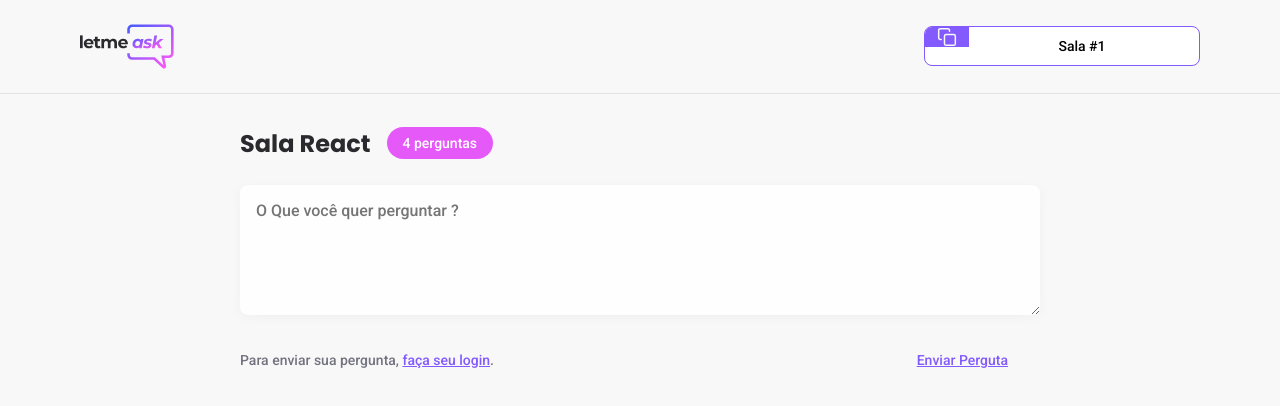
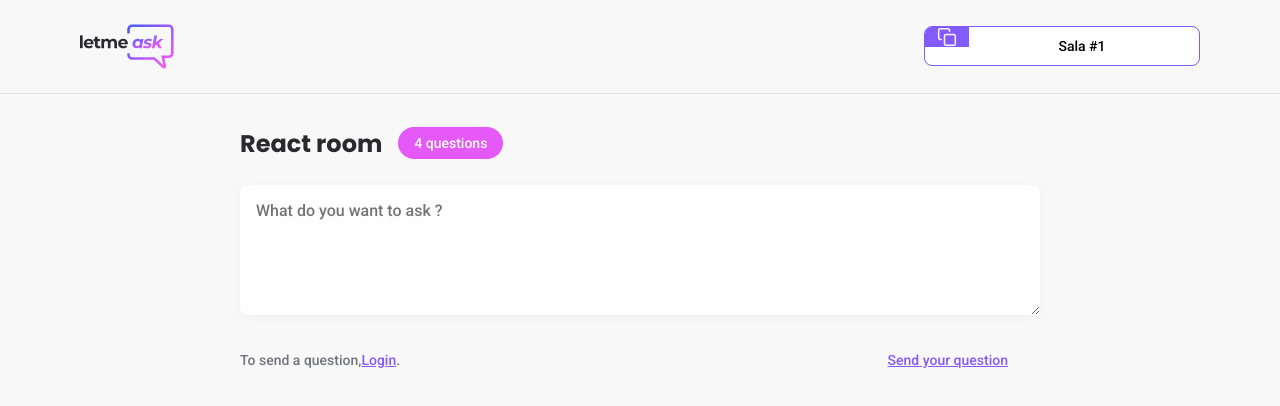
Before and after one commit to marcelo-rebello1982/NodeJS, a React (Create React App) app: page /rooms/1 in a window 1280 px wide. Shown: the top 406 px of the page. Built offline with nearby package versions, Linux system fonts and the light colour scheme; no server answers.

Commit message:
feature : inserindo registro de perguntas

```diff
--- a/src/pages/Home.tsx
+++ b/src/pages/Home.tsx
@@ -1,7 +1,7 @@
 import { useHistory } from 'react-router-dom';
-import illustrationImg from '../assets/images/illustration.svg'
+import illustrationImg from '../assets/images/illustration.svg';
 import logoImg from '../assets/images/logo.svg';
-import googleIconImg from '../assets/images/google-icon.svg'
+import googleIconImg from '../assets/images/google-icon.svg';
 import { Button } from '../components/Button';
 import '../styles/auth.scss';
 import { useAuth } from '../hooks/useAuth';
@@ -9,14 +9,13 @@ import { FormEvent, useState } from 'react';
 import { database } from '../services/firebase';
 
 export function Home() {
-
   const history = useHistory();
-    const { user, signInwithGoogle } = useAuth()
-    const [ roomCode, setRoomCode ] = useState('');
+  const { user, signInwithGoogle } = useAuth();
+  const [roomCode, setRoomCode] = useState('');
 
   async function handleCreateRoom() {
     if (!user) {
-          await signInwithGoogle()
+      await signInwithGoogle();
       // await só e executado com resposta de sucess
     }
     history.push('/rooms/new');
@@ -30,7 +29,7 @@ export function Home() {
     }
     const roomRef = await database.ref(`rooms/${roomCode}`).get();
     if (!roomRef.exists()) {
-            alert('Room not found.. ou does no exist..sei lá')
+      alert('Room not found.. ou does no exist..sei lá');
       return;
     }
     history.push(`/rooms/${roomCode}`);
@@ -39,30 +38,29 @@ export function Home() {
   return (
     <div id="page-auth">
       <aside>
-                <img src={illustrationImg} alt="Ilustracão simbolizando perguntas e respostas" />
-                <strong>Crie salas de Q&amp;A ao-vivo</strong>
-                <p>Tire as duvidas em tempo real * alterar stilo</p>
+        <img src={illustrationImg} alt="Symbolizing questions and answers" />
+        <strong>Create rooms Q&amp;A at real-time</strong>
+        <p>Take the doubts in real time</p>
       </aside>
       <main>
         <div className="main-content">
           <img src={logoImg} alt="letmeask" />
           <button onClick={handleCreateRoom} className="create-room">
             <img src={googleIconImg} alt="Logo do google" />
-                        Crie sua sala com o google
+            Create your room with Google
           </button>
-                    <div className="separator">ou entre em uma sala</div>
+          <div className="separator">or enter one room</div>
           <form onSubmit={handleJoinRoom}>
-                        <input type="text"
-                            placeholder="digte o codigo da sala"
-                            onChange={event => setRoomCode(event.target.value)}
+            <input
+              type="text"
+              placeholder="Enter the room code"
+              onChange={(event) => setRoomCode(event.target.value)}
               value={roomCode}
             />
-                        <Button type="submit">
-                            Entrar na sala
-                        </Button>
+            <Button type="submit">Enter the room</Button>
           </form>
         </div>
       </main>
     </div>
-    )
+  );
 }
--- a/src/pages/NewRoom.tsx
+++ b/src/pages/NewRoom.tsx
@@ -1,5 +1,5 @@
-import { Link, useHistory } from 'react-router-dom'
-import illustrationImg from '../assets/images/illustration.svg'
+import { Link, useHistory } from 'react-router-dom';
+import illustrationImg from '../assets/images/illustration.svg';
 import logoImg from '../assets/images/logo.svg';
 import { Button } from '../components/Button';
 import '../styles/auth.scss';
@@ -8,14 +8,13 @@ import { FormEvent, useState } from 'react';
 import { database } from '../services/firebase';
 
 export function NewRoom() {
-
-   const { user } = useAuth()
-   const history = useHistory()
+  const { user } = useAuth();
+  const history = useHistory();
   const [newRoom, setNewRoom] = useState('');
 
   async function handleCreateRoom(event: FormEvent) {
     event.preventDefault();
-       if (newRoom.trim() ==='') {
+    if (newRoom.trim() === '') {
       return;
     }
     const roomRef = database.ref('rooms');
@@ -23,36 +22,35 @@ export function NewRoom() {
     const firebaseRoom = await roomRef.push({
       title: newRoom,
       authorId: user?.id,
-       })
-       history.push(`/rooms/${firebaseRoom.key}`)
+    });
+    history.push(`/rooms/${firebaseRoom.key}`);
   }
 
   return (
     <div id="page-auth">
       <aside>
-                <img src={illustrationImg} alt="Ilustracão simbolizando perguntas e respostas" />
-                <strong>Crie salas de Q&amp;A ao-vivo</strong>
-                <p>Tire as duvidas em tempo real * alterar stilo</p>
+        <img src={illustrationImg} alt="Symbolizing questions and answers" />
+        <strong>Create rooms Q&amp;A at one real time</strong>
+        <p>Take your doubts in real time</p>
       </aside>
       <main>
         <div className="main-content">
           <img src={logoImg} alt="letmeask" />
-                    <h2>Criar uma nova sala</h2>
+          <h2>Create one new Room</h2>
           <form onSubmit={handleCreateRoom}>
-                        <input type="text"
-                                placeholder="Nome da sala"
-                                onChange={event => setNewRoom(event.target.value)}
-                                value = {newRoom}
+            <input
+              type="text"
+              placeholder="room name"
+              onChange={(event) => setNewRoom(event.target.value)}
+              value={newRoom}
             />
-                        <Button type="submit">
-                            Criar Sala
-                        </Button>
+            <Button type="submit">Create new room</Button>
           </form>
           <p>
-                        quer entrar em uma sala exitente ? <Link to="/">clique aqui</Link>
+            Want to enter an existing room ? <Link to="/">Click here</Link>
           </p>
         </div>
       </main>
     </div>
-    )
+  );
 }
--- a/src/pages/Room.tsx
+++ b/src/pages/Room.tsx
@@ -1,42 +1,79 @@
-import {useParams } from 'react-router-dom';
+import { FormEvent } from 'react';
+import { useState } from 'react';
+import { useParams } from 'react-router-dom';
 import logoImg from '../assets/images/logo.svg';
 import { Button } from '../components/Button';
 import { RoomCode } from '../components/RoomCode';
-import '../styles/room.scss'
-
+import { useAuth } from '../hooks/useAuth';
+import { database } from '../services/firebase';
+import '../styles/room.scss';
 
 type RoomParams = {
-    id : string;
+  id: string;
+};
+
+export function Room() {
+  const { user } = useAuth();
+  const params = useParams<RoomParams>();
+  const roomID = params.id;
+
+  const [newQuestion, setNewQuestion] = useState('');
+
+  async function handleSendQuestion(event: FormEvent) {
+    event.preventDefault();
+
+    if (newQuestion.trim() === '') {
+      return;
+    }
+    if (!user) {
+      throw new Error('You must de log');
     }
 
+    const question = {
+      content: newQuestion,
+      author: {
+        name: user?.name,
+        avatar: user.avatar,
+      },
+      isHighlighted: false,
+      isAnswered: false,
+    };
 
-export function Room() {
-
-    const params = useParams<RoomParams>();
-
+    await database.ref(`rooms/${roomID}/questions`).push(question);
+    setNewQuestion('');
+  }
 
   return (
     <div id="page-room">
       <header>
         <div className="content">
-                    <img src={logoImg} alt="LetMeask" />
-                  <RoomCode code={params.id}/>
+          <img src={logoImg} alt="LetMeask" /> <RoomCode code={roomID} />
         </div>
       </header>
-
       <main className="content">
         <div className="room-title">
-                    <h1>Sala React</h1>
-                    <span>4 perguntas</span>
+          <h1>React room</h1> <span>4 questions</span>
         </div>
-                <form>
+        <form onSubmit={handleSendQuestion}>
+          <textarea
+            placeholder="What do you want to ask ?"
+            onChange={(event) => setNewQuestion(event.target.value)}
+            value={newQuestion}
+          />
 
-                    <textarea
-                     placeholder="O Que você quer perguntar ?"
-                />
           <div className="form-footer">
-                        <span>Para enviar sua pergunta, <button>faça seu login</button>.</span>
-                            <Button type ="submit">Enviar Perguta</Button>
+            {user ? (
+              <div className="user-info">
+                <img src={user.avatar} alt={user.name} />
+                <span>{user.name}</span>
+              </div>
+            ) : (
+              <span>
+                To send a question,<button> Login</button>.
+              </span>
+            )}
+
+            <Button type="submit">Send your question</Button>
           </div>
         </form>
       </main>
--- a/src/styles/room.scss
+++ b/src/styles/room.scss
@@ -10,7 +10,7 @@
       justify-content: space-between;
       align-items: center;
 
-            >img {
+      > img {
         max-height: 45px;
       }
     }
@@ -36,7 +36,7 @@
         background: #e559f9;
         border-radius: 9999px;
         padding: 8px 16px;
-                color: #FFF;
+        color: #fff;
         font-weight: 500;
         font-size: 14px;
       }
@@ -60,6 +60,24 @@
         align-items: center;
         margin-top: 16px;
 
+        .user-info {
+          display: flex;
+          align-items: center;
+
+          img {
+            width: 32px;
+            height: 32px;
+            border-radius: 50%;
+          }
+
+          > span {
+            margin-left: 8px;
+            color: #29292e;
+            font-weight: 500;
+            font-size: 14px;
+          }
+        }
+
         span {
           font-size: 14px;
           color: #737380;
@@ -69,7 +87,7 @@
         button {
           background: transparent;
           border: 0;
-                    color: #835AFD;
+          color: #835afd;
           text-decoration: underline;
           font-size: 14px;
           font-weight: 500;
```
Lines whose indentation alone changed are shown as unchanged.
